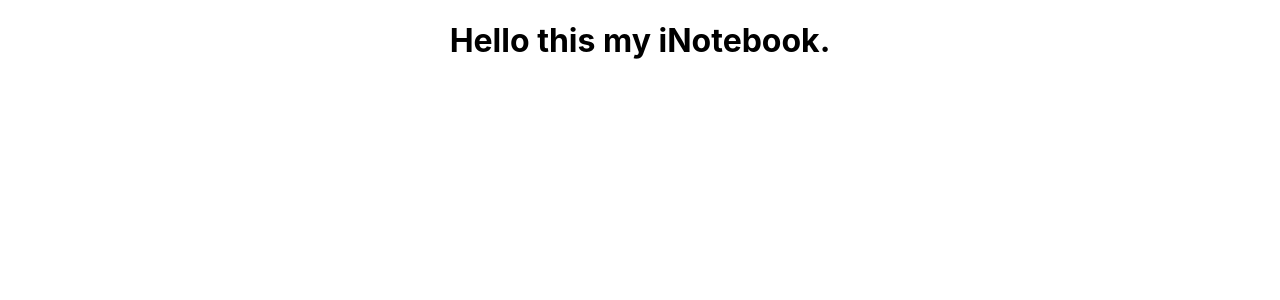
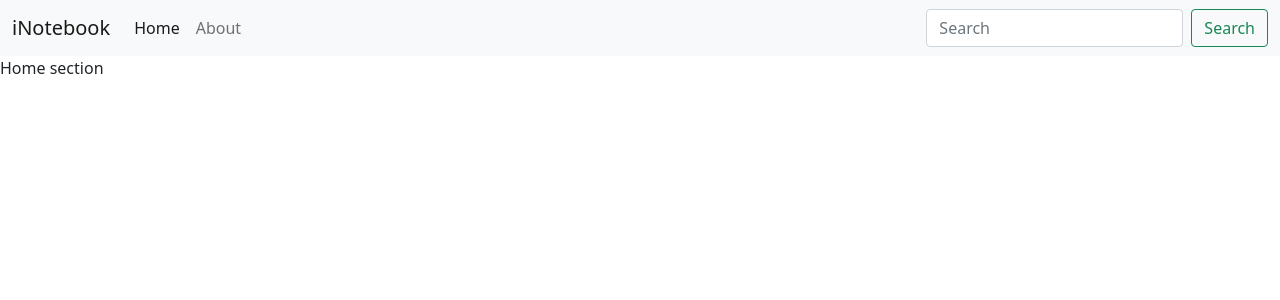
Before and after one commit to jasirullah12345/iNotebook-Frontend, a React (Create React App) app: page / in a window 1280 px wide. Shown: the top 300 px of the page. Built offline with nearby package versions, Linux system fonts and the light colour scheme.

Commit message:
Install packages

```diff
--- a/package.json
+++ b/package.json
@@ -6,8 +6,12 @@
     "@testing-library/jest-dom": "^5.14.1",
     "@testing-library/react": "^11.2.7",
     "@testing-library/user-event": "^12.8.3",
+    "bootstrap": "^5.1.3",
+    "concurrently": "^6.3.0",
+    "jquery": "^3.6.0",
     "react": "^17.0.2",
     "react-dom": "^17.0.2",
+    "react-router-dom": "^6.0.0",
     "react-scripts": "4.0.3",
     "web-vitals": "^1.1.2"
   },
--- a/src/App.js
+++ b/src/App.js
@@ -1,11 +1,19 @@
 import './App.css';
+import Navbar from "./components/Navbar";
+import {Routes, Route} from "react-router-dom";
+import Home from "./components/Home";
+import About from "./components/About";
 
 function App() {
-  return (
-    <div className="App">
-      <h1>Hello this my iNotebook.</h1>
-    </div>
-  );
+    return (
+        <>
+            <Navbar/>
+            <Routes>
+                <Route path="/" element={<Home />} />
+                <Route path="/about" element={<About />} />
+            </Routes>
+        </>
+    );
 }
 
 export default App;
--- /dev/null
+++ b/src/components/About.js
@@ -0,0 +1,11 @@
+import React from 'react';
+
+const About = () => {
+    return (
+        <>
+            About Section
+        </>
+    );
+};
+
+export default About;
--- /dev/null
+++ b/src/components/Home.js
@@ -0,0 +1,11 @@
+import React from 'react';
+
+const Home = () => {
+    return (
+        <>
+            Home section
+        </>
+    );
+};
+
+export default Home;
--- /dev/null
+++ b/src/components/Navbar.js
@@ -0,0 +1,34 @@
+import React from 'react';
+import { Link } from "react-router-dom";
+const Navbar = () => {
+    return (
+        <>
+            <nav className="navbar navbar-expand-lg navbar-light bg-light">
+                <div className="container-fluid">
+                    <Link className="navbar-brand" to="/">iNotebook</Link>
+                    <button className="navbar-toggler" type="button" data-bs-toggle="collapse"
+                            data-bs-target="#navbarSupportedContent" aria-controls="navbarSupportedContent"
+                            aria-expanded="false" aria-label="Toggle navigation">
+                        <span className="navbar-toggler-icon"/>
+                    </button>
+                    <div className="collapse navbar-collapse" id="navbarSupportedContent">
+                        <ul className="navbar-nav me-auto mb-2 mb-lg-0">
+                            <li className="nav-item">
+                                <Link className="nav-link active" aria-current="page" to="/">Home</Link>
+                            </li>
+                            <li className="nav-item">
+                                <Link className="nav-link" to="/about">About</Link>
+                            </li>
+                        </ul>
+                        <form className="d-flex">
+                            <input className="form-control me-2" type="search" placeholder="Search" aria-label="Search"/>
+                                <button className="btn btn-outline-success" type="submit">Search</button>
+                        </form>
+                    </div>
+                </div>
+            </nav>
+        </>
+    );
+};
+
+export default Navbar;
--- a/src/index.js
+++ b/src/index.js
@@ -2,10 +2,15 @@
 import ReactDOM from 'react-dom';
 import './index.css';
 import App from './App';
+import "bootstrap/dist/css/bootstrap.min.css";
+import "bootstrap/dist/js/bootstrap.bundle.min";
+import {BrowserRouter} from "react-router-dom";
 
 ReactDOM.render(
-  <React.StrictMode>
-    <App />
-  </React.StrictMode>,
-  document.getElementById('root')
+    <React.StrictMode>
+        <BrowserRouter>
+            <App/>
+        </BrowserRouter>
+    </React.StrictMode>,
+    document.getElementById('root')
 );
```
Also changed, not shown: 1 other file (tests, documents, lock files or other folders).
